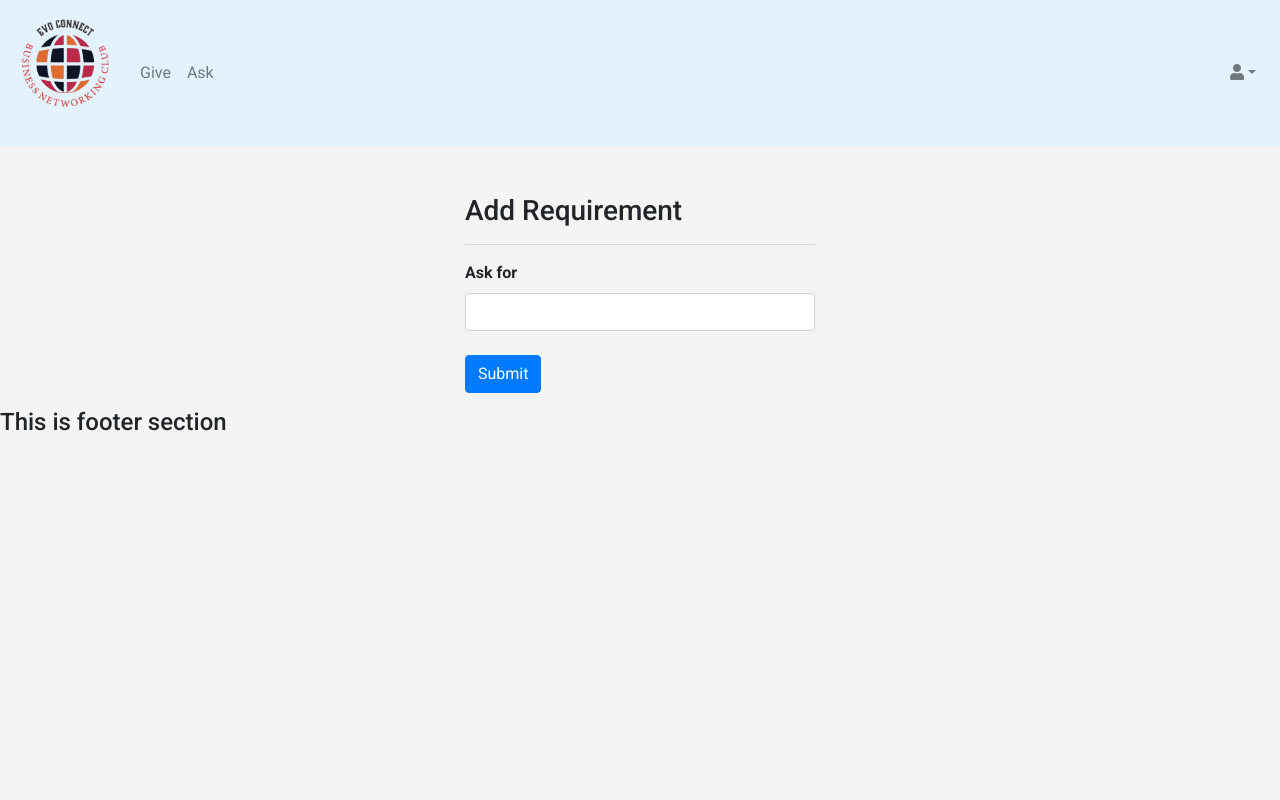
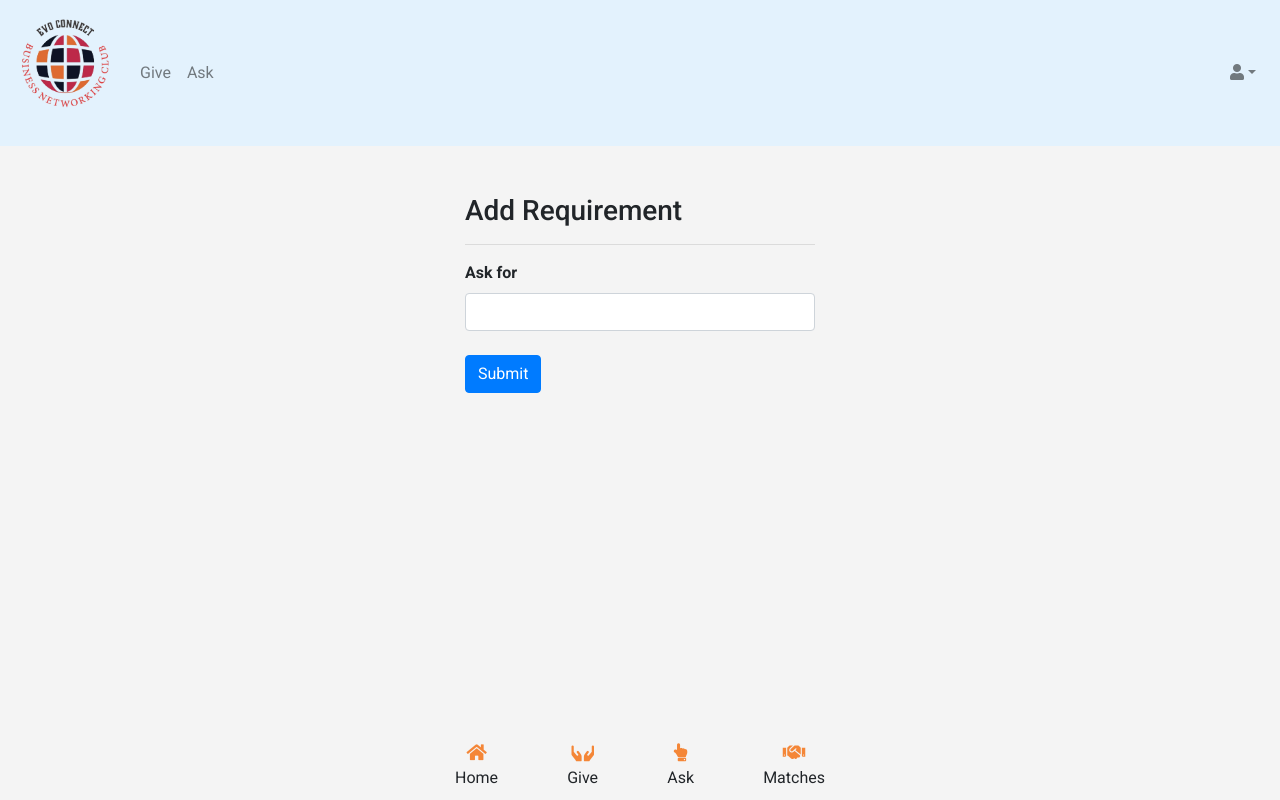
Before and after one commit to Trisharati/GiveAndAsk, a React (Vite) app in the folder frontend/: page /askform in a window 1280 px wide. Built offline with nearby package versions, Linux system fonts and the light colour scheme; no server answers.

Commit message:
footer updation

```diff
--- a/frontend/src/components/Footer.jsx
+++ b/frontend/src/components/Footer.jsx
@@ -2,9 +2,18 @@ import React from 'react'
 
 const Footer = () => {
   return (
-    <div>
-      <h4>This is footer section</h4>
-    </div>
+
+      <footer>
+      <div className='mobile-container'>
+        <div className='d-flex foot-link'>
+          <a><i class="fas fa-home"></i><br/>Home</a>
+          <a><i class="fas fa-hands"></i><br/>Give</a>
+          <a><i class="fas fa-hand-point-up"></i><br/>Ask</a>
+          <a><i class="fas fa-handshake"></i><br/>Matches</a>
+        </div>
+        </div>
+      </footer>
+
   )
 }
 
--- a/frontend/src/components/ProfileDetails.jsx
+++ b/frontend/src/components/ProfileDetails.jsx
@@ -52,7 +52,7 @@ const ProfileDetails = () => {
                   <b>{info.name}</b>
                 </div>
                 <div class="card-body">
-                  {/* {/* <img src={`https://give-and-ask-application.onrender.com/${info.image}`} alt="Not found" />*/}
+                  {/*  <img src={`https://give-and-ask-application.onrender.com/${info.image}`} alt="Not found" />
                   <img src='/public/vite.svg' alt="Not found" /> */}
                   <img src='/public/vite.svg' alt="Not found" />
                   <h5 class="card-title">Username</h5>
--- a/frontend/style.css
+++ b/frontend/style.css
@@ -69,3 +69,29 @@ body {
   button:hover {
     background-color: #0056b3;
   }
+  /**************footer********************/
+  .mobile-container{
+    width: 420px;
+    margin: 0 auto;
+  }
+  footer{
+    width:100%;
+    position: fixed;
+    bottom: 0;
+    left:0
+  }
+  .foot-link{
+    text-align: center;
+    background: #f4f4f4;
+    align-content: center;
+    justify-content: space-between;
+    padding: 10px 25px;
+  }
+  .foot-link i{
+    font-size: 18px;
+    color:#f48637;
+
+  }
+  .foot-link a{
+    cursor: pointer;
+  }
```
